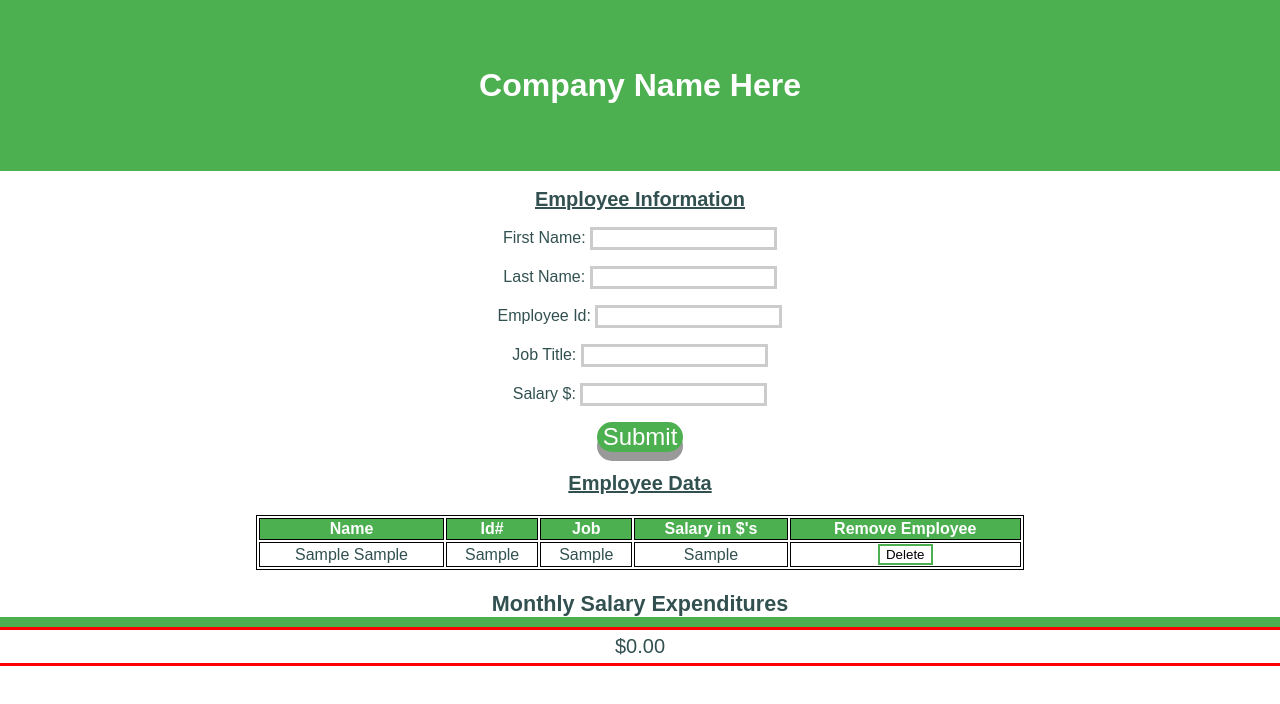
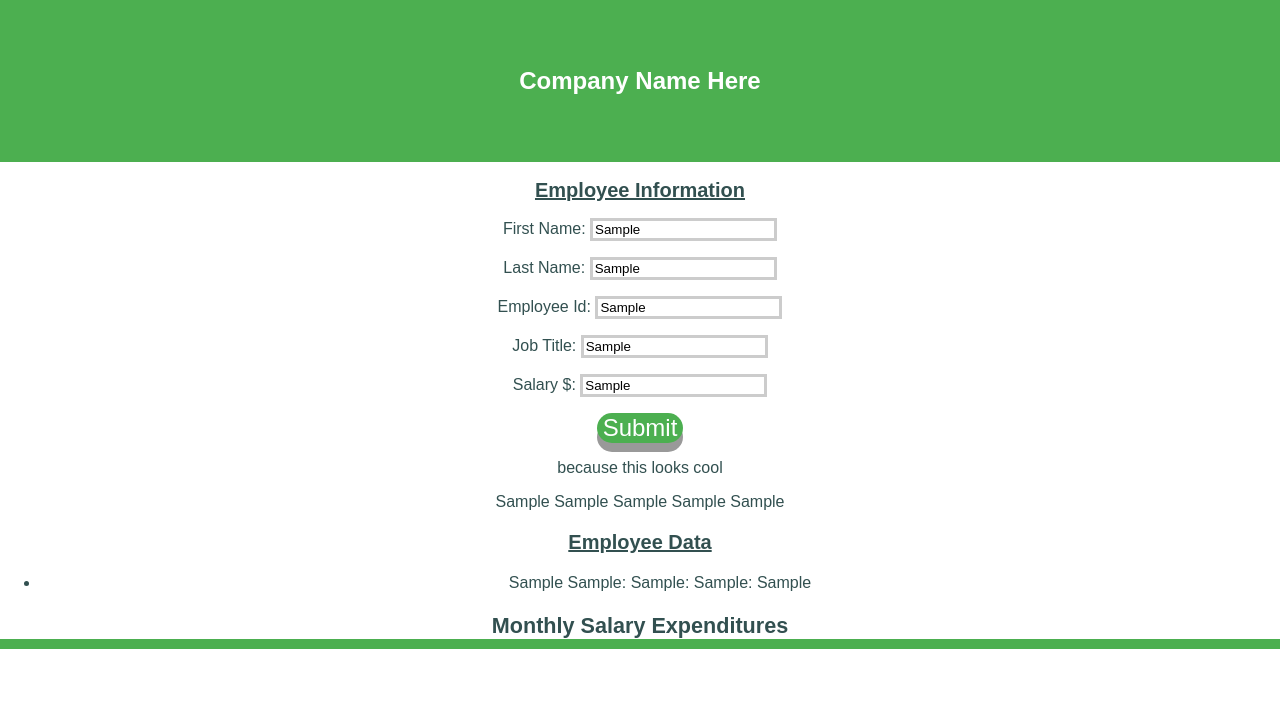
Before and after one commit to laserlens/weekEndChallenge1, a plain HTML site: page index.html in a window 1280 px wide. Both pictures are taken after typing "Sample", "Sample", "Sample", "Sample", "Sample" into the empty fields and a click on the button "Submit". Drawn offline with nearby package versions, Linux system fonts and the light colour scheme.

Commit message:
angular remix got everything to work except the monthly salary expenditures

```diff
--- a/app.js
+++ b/app.js
@@ -1,5 +1,25 @@
+//remix angular 1
+var app = angular.module('basicApp', []);
 
-$(document).ready(function () {
+app.controller('BasicController', function () {
+  console.log('BasicController loaded');
+
+  var worker = this; // holds the value of this
+  worker.employees = []; // hold all of our created cohorts
+
+  worker.createEmployee = function () {
+  console.log('Submitted employee ', worker.employee);
+
+  // make a copy of object instead of storing object itself
+  worker.employees.push(angular.copy(worker.employee));
+};
+
+
+});
+
+
+//old mix jquery
+/*$(document).ready(function () {
 
 // function will not allow empty input fields on click and then get your attention to the empty ones
    $('#theButton').click(function(e) {
@@ -80,7 +100,7 @@ $(document).ready(function () {
 
       $el.append('<p>' + emp['employee-first-name'] + '' + emp['employee-last-name']);
 */
-function appendDom(emp) {
+/*function appendDom(emp) {
   var $emp = $('<tr></tr>');
   $emp.append('<td>' + emp['employee-first-name'] + ' ' + emp['employee-last-name']);
   $emp.append('<td>' + emp['employeeId'])
@@ -107,4 +127,4 @@ $("#theData").on('click', '.btnDelete', function () {
     $(this).closest('tr').remove();
     calcSal();
 });
-});
+});*/
--- a/index.html
+++ b/index.html
@@ -2,56 +2,65 @@
 <html>
 <head>
     <meta charset="utf-8" />
-   <title>Weekend Challenge #1</title>
+   <title>Weekend Challenge #1 Remix featuring angular</title>
+   <script src="https://ajax.googleapis.com/ajax/libs/angularjs/1.5.8/angular.min.js"></script>
    <script src="jquery-3.1.1.min.js" charset="utf-8"></script>
    <script src="app.js" charset="utf-8" ></script>
    <link rel="stylesheet" href="style.css" media="screen">
 </head>
   <body>
+    <main ng-app="basicApp">
+      <section ng-controller="BasicController as basic">
+
         <h1>Company Name Here</h1>
         <h2>Employee Information</h2>
         <form class="employee-info">
           <P>
-      <label for="employee-first-name">First Name:</label>
-      <input type="text" class="emptySpace" id="employee-first-name" name="employee-first-name" />
+            <label for="first_name">First Name:</label>
+            <input type="text" class="emptySpace" id="employee-first-name" ng-model="basic.employee.first_name" />
           </p>
           <p>
-      <label for="employee-last-name">Last Name:</label>
-      <input type="text" class="emptySpace" id="employee-last-name" name="employee-last-name" />
+            <label for="last_name">Last Name:</label>
+            <input type="text" class="emptySpace" id="employee-last-name" ng-model="basic.employee.last_name" />
           </p>
           <p>
-      <label for="employeeId">Employee Id:</label>
-      <input type="text" class="emptySpace" id="employeeId" name="employeeId" />
+            <label for="employee_id">Employee Id:</label>
+            <input type="text" class="emptySpace" id="employeeId" ng-model="basic.employee.employee_id" />
           </p>
           <p>
-      <label for="jobTitle">Job Title:</label>
-      <input type="text" class="emptySpace" id="jobTitle" name="jobTitle" />
+            <label for="job_title">Job Title:</label>
+            <input type="text" class="emptySpace" id="jobTitle" ng-model="basic.employee.job_tittle" />
           </p>
           <p>
             <label for="salary">Salary $:</label>
-       <input type="text" class="emptySpace" id="salary" name="salary" />
+            <input type="text" class="emptySpace" id="salary" ng-model="basic.employee.salary" />
           </p>
           <p>
-      <button type="submit" id="theButton">Submit</button>
+            <button type="submit" ng-click="basic.createEmployee()"id="theButton">Submit</button>
           </p>
         </form>
+        <div>because this looks cool </div>
+        <p id="because this looks cool">
+          {{basic.employee.first_name}} {{basic.employee.last_name}}
+          {{basic.employee.employee_id}} {{basic.employee.job_tittle}}
+          {{basic.employee.salary}}
+        </p>
         <div id="employee-data">
           <h3>Employee Data</h3>
-      <table id="theData">
-        <tr>
-          <th id="empName">Name</th>
-          <th id="empId">Id#</th>
-          <th id="empJobTitle">Job</th>
-          <th id="empSalary">Salary in $'s</th>
-          <th id="delEmp"> Remove Employee</th>
-        </tr>
-
-    </table>
+          <ul>
+            <li ng-repeat="employee in basic.employees">
+              {{employee.first_name}} {{employee.last_name}}:
+              {{employee.employee_id}}: {{employee.job_tittle}}:
+              {{employee.salary}}
+            </li>
+          </ul>
         </div>
         <div id="totalSalary">
           <h4> </h4>
           <p id="montext">Monthly Salary Expenditures</p>
           <p id="result"></p>
         </div>
+      </selction>
+    </main>
   </body>
 </html>
--- a/style.css
+++ b/style.css
@@ -63,26 +63,6 @@ input[type=text]:focus {
   transform: translateY(4px);
 }
 
-table, th, td {
-   border: 1px solid black;
-   text-align: center;
-}
-
-table {
-  width:60%;
-  margin: 0 auto;
-}
-
-tr:hover {
-  background-color:#f5f5f5
-}
-
-th {
-
-    background-color: #4CAF50;
-    color: white;
-}
-
 .btnDelete {
     background-color: #4CAF50; /* Green */
     border: none;
```
Also changed, not shown: 1 other file. Lines whose indentation alone changed are shown as unchanged.
